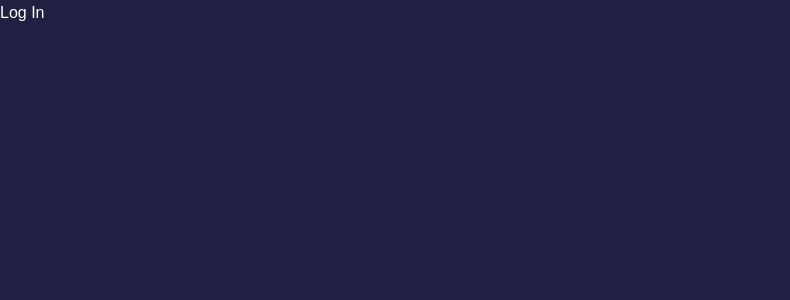
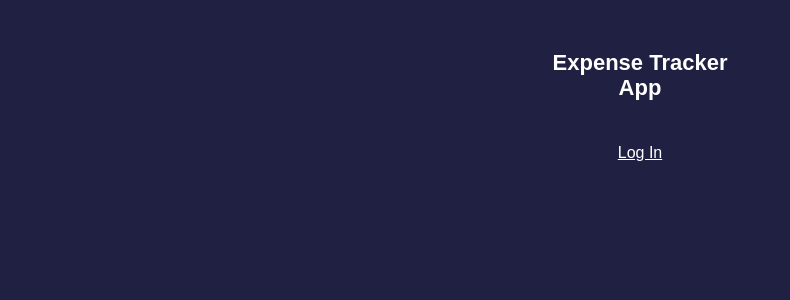
Before and after one commit to SaachiKaup/ExpenseTrackingWebsite, a Next.js app: page /Auth0Login in a window 1280 px wide. Shown: the top 300 px of the page, without its empty margins (0-790 px from the left). Built offline with nearby package versions, Linux system fonts and the light colour scheme.

Commit message:
Added Changes to LoginPage Styling

```diff
--- a/pages/Auth0Login.js
+++ b/pages/Auth0Login.js
@@ -1,12 +1,22 @@
 import React, {useState} from 'react';
 import Login from "./LoginReg/Login";
 import Link from 'next/link';
+import styles from '../styles/Home.module.css'
+import Card from './src/shared/Card';
+import Header from './src/display_components/Header';
 
 function Auth0Login() {
     return (
-        <>
-        <Link href = "/api/auth/login">Log In </Link>
-        </>
+        <div className={styles.container}>
+            <Card>
+                <div className={styles.title}>
+                <Header text = "Expense Tracker App"/>
+                </div>
+                <div  className={styles.grid}>
+                    <Link href = "/api/auth/login"><u>Log In</u></Link>
+                </div>
+            </Card>
+        </div>
     )
 }
 
--- a/styles/Home.module.css
+++ b/styles/Home.module.css
@@ -1,5 +1,11 @@
 .container {
-  padding: 0 2rem;
+  position: relative;
+  display: flex;
+  align-items: center;
+  align-self: center;
+  justify-content: center;
+  justify-self:center;
+  padding: auto;
 }
 
 .main {
```
Also changed, not shown: pages/index.js (+16 -2 lines).
